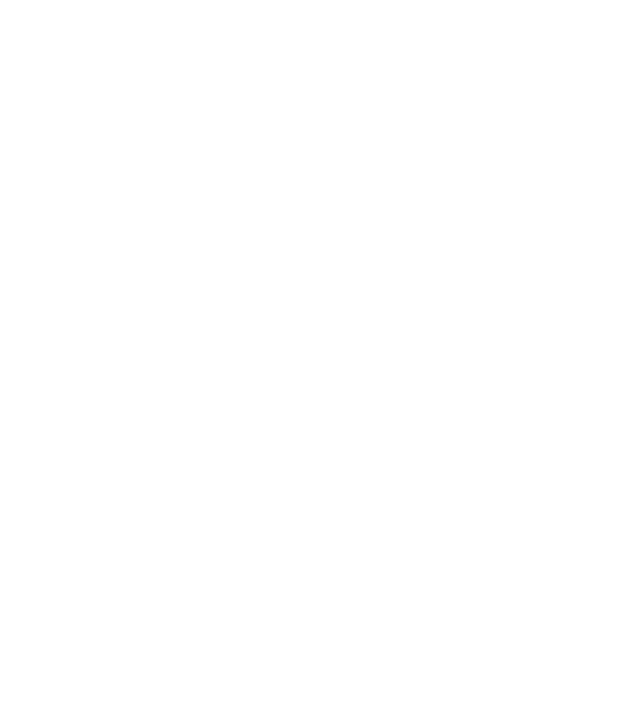
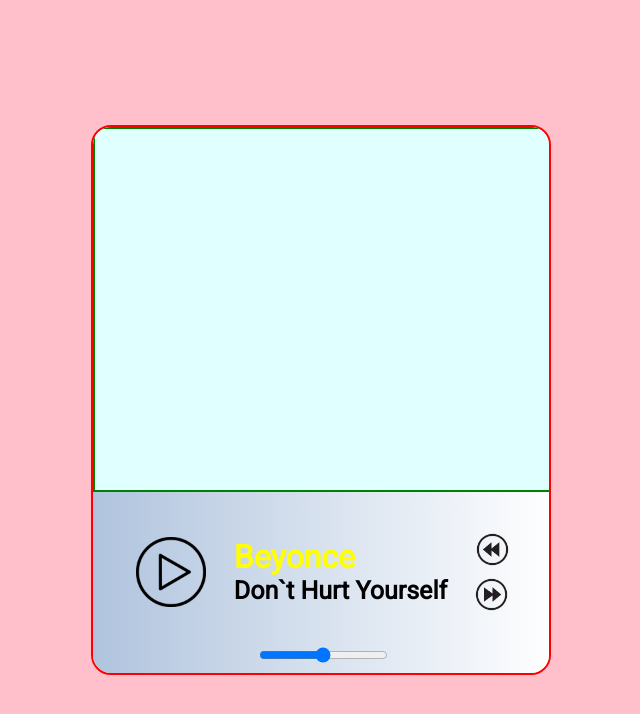
Before and after one commit to slawkir/audio-player, a plain HTML site: page audio-player/index.html in a window 1280 px wide. Shown: the whole page, without its empty margins (319-959 px from the left). Drawn offline with Linux system fonts and the light colour scheme.

Commit message:
feat: add part of layout (Fr, Sep 22, 2023 11:09:00 PM)

```diff
--- a/audio-player/assets/css/style.css
+++ b/audio-player/assets/css/style.css
@@ -0,0 +1,99 @@
+* {
+  margin: 0;
+  padding: 0;
+  box-sizing: border-box;
+  font-family: 'Roboto', sans-serif;
+}
+.container {
+  display: flex;
+  align-items: center;
+  justify-content: center;
+  width: 100vw;
+  height: 100vh;
+}
+
+.container-bg {
+  display: flex;
+  align-items: center;
+  justify-content: center;
+  width: 1920px;
+  height: 1080px;
+  /* max-width: 1920px;
+  max-height: 1080px; */
+  background: pink;
+}
+.player {
+  width: 460px;
+  height: 550px;
+  border: 2px red solid;
+  border-radius: 20px;
+  overflow: hidden;
+}
+.player__bg {
+  width: 460px;
+  height: 365px;
+  border: 2px green solid;
+  background: lightcyan;
+}
+.player__control {
+  width: 460px;
+  height: 185px;
+  display: flex;
+  align-items: center;
+  justify-content: center;
+  flex-direction: column;
+  padding-top: 25px;
+  gap: 35px;
+  background:  linear-gradient(to right, lightsteelblue, #fff);
+}
+.wrapper {
+  display: flex;
+  align-items: center;
+  justify-content: center;
+  gap: 28px;
+}
+.play-pause {
+  width: 70px;
+  height: 70px;
+}
+.play {
+  background-image: url('../svg/play.png');
+  background-size: cover;
+}
+.pause {
+  background-image: url('../svg/pause.png');
+  background-size: cover;
+}
+.info-track {
+  display: flex;
+  flex-direction: column;
+  align-items: flex-start;
+}
+.singer {
+  font-size: 32px;
+  color: yellow;
+}
+.track {
+  font-size: 25px;
+}
+.prev-next {
+  display: flex;
+  flex-direction: column;
+  align-items: center;
+  justify-content: space-between;
+  gap: 10px;
+}
+.prev {
+  width: 35px;
+  height: 35px;
+  border-radius: 50%;
+  background-image: url('../svg/backward.png');
+  background-size: cover;
+}
+.next {
+  width: 35px;
+  height: 35px;
+  border-radius: 50%;
+  background-image: url('../svg/forward.png');
+  background-size: cover;
+}
--- a/audio-player/index.html
+++ b/audio-player/index.html
@@ -6,8 +6,38 @@
   <meta name="viewport" content="width=device-width, initial-scale=1.0">
   <title>audio-player</title>
   <link rel="stylesheet" href="./assets/css/style.css">
+  <link rel="preconnect" href="https://fonts.googleapis.com">
+  <link rel="preconnect" href="https://fonts.gstatic.com" crossorigin>
+  <link href="https://fonts.googleapis.com/css2?family=Roboto&display=swap" rel="stylesheet">
 </head>
 <body>
+  <div class="container">
+    <div class="container-bg">
+      <div class="player">
+        <div class="player__bg">
+          <h2 class="album"></h2>
+        </div>
+        <div class="player__control">
+          <div class="wrapper">
+            <div class="play-pause play">
+              <!-- <img src="./assets/svg/play.png" alt=""> -->
+            </div>
+            <div class="info-track">
+              <h2 class="singer">Beyonce</h2>
+              <h3 class="track">Don`t Hurt Yourself</h3>
+            </div>
+            <div class="prev-next">
+              <div class="prev"></div>
+              <div class="next"></div>
+            </div>
+          </div>
+          <div class="wrapper">
+            <input type="range">
+          </div>
+        </div>
+      </div>
+    </div>
+  </div>
   <script src="./assets/js/script.js"></script>
 </body>
 </html>
```
Also changed, not shown: audio-player/assets/img/linkin.jpg (added), audio-player/assets/svg/backward.png (added), audio-player/assets/svg/forward.png (added), audio-player/assets/svg/pause.png (added), audio-player/assets/svg/play.png (added).
